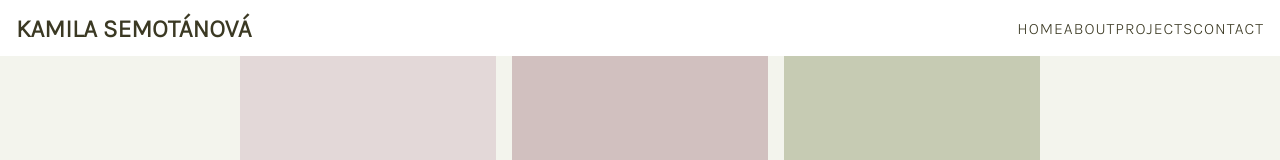
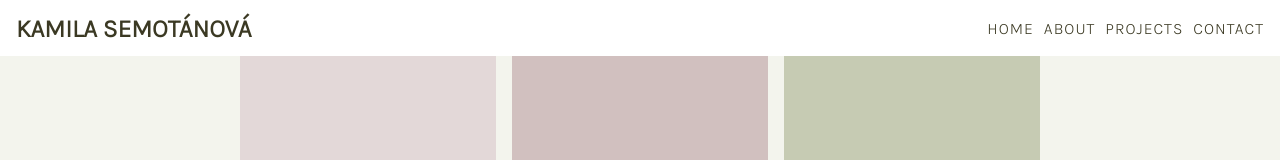
Before and after one commit to KamilaSemotanova/kamila-semotanova, a React app: page / in a window 1280 px wide. Shown: the top 160 px of the page. Built offline with nearby package versions, Linux system fonts and the light colour scheme.

Commit message:
Add header

```diff
--- a/src/components/Header/index.jsx
+++ b/src/components/Header/index.jsx
@@ -22,6 +22,7 @@ export const Header = () => {
   return (
     <header className="header">
       <h1 className="header__title">Kamila Semotánová</h1>
+      <img src="" alt="" />
       <ul className="header__menu--pc">
         <li>
           <Link to={'/'} className="menu__box-item">
--- a/src/components/Header/style.css
+++ b/src/components/Header/style.css
@@ -58,6 +58,7 @@
 
   .header__menu--pc {
     display: flex;
+    gap: 10px;
     list-style: none;
     font-family: 'Karla', sans-serif;
     text-transform: uppercase;
```
Also changed, not shown: src/components/Header/img/6D74ECA4-E586-4447-B825-AA3E932BC934_1_105_c.jpeg (added).
